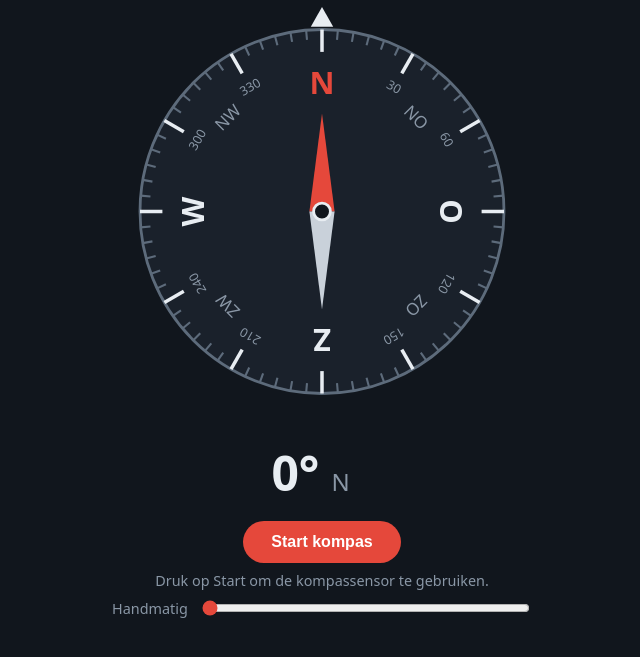
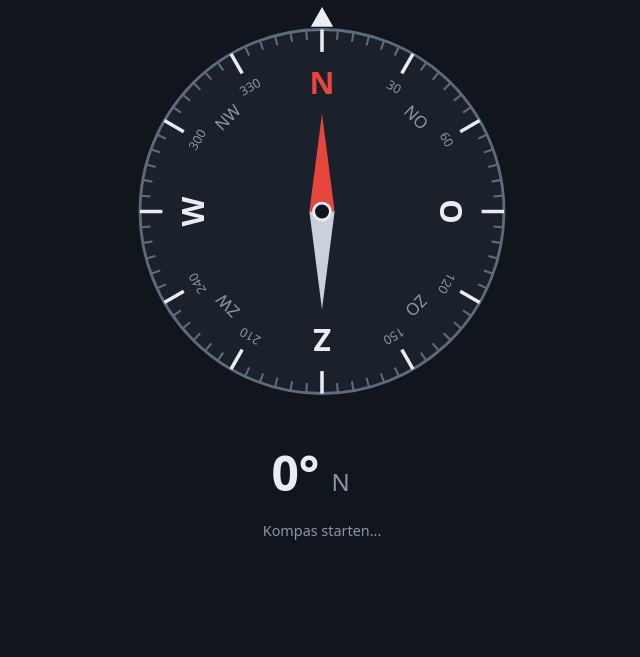
Before and after one commit to PaulSinnema/Kompas, an ASP.NET Core app: page / in a window 1280 px wide. Shown: the part 68-725 px from the top of the page, without its empty margins (318-958 px from the left). Run offline with ASP.NET Core 8, Linux system fonts and the light colour scheme.

Commit message:
Removed 'Manual' and starts compass immediately

```diff
--- a/Kompas/Pages/Home.razor
+++ b/Kompas/Pages/Home.razor
@@ -54,22 +54,7 @@
         <span class="dir">@Direction</span>
     </div>
 
-    <div class="controls">
-        @if (!_sensorActive)
-        {
-            <button class="btn" @onclick="StartSensorAsync">Start kompas</button>
-        }
-        else
-        {
-            <button class="btn secondary" @onclick="StopSensorAsync">Stop sensor</button>
-        }
-        <p class="status">@_status</p>
-
-        <label class="manual">
-            Handmatig
-            <input type="range" min="0" max="359" step="1" value="@Rounded" @oninput="OnSliderInput" />
-        </label>
-    </div>
+    <p class="status">@_status</p>
 </main>
 
 @code {
@@ -85,8 +70,7 @@
     private DotNetObjectReference<Home>? _dotNetRef;
     private double _heading;
     private double _rotation; // continuous angle, avoids 359->0 spin
-    private bool _sensorActive;
-    private string _status = "Druk op Start om de kompassensor te gebruiken.";
+    private string _status = "Kompas starten...";
 
     private int Rounded => (int)Math.Round(_heading) % 360;
 
@@ -94,49 +78,40 @@
 
     private static string Css(double value) => value.ToString("0.##", CultureInfo.InvariantCulture);
 
-    private async Task StartSensorAsync()
+    protected override async Task OnAfterRenderAsync(bool firstRender)
     {
-        _dotNetRef ??= DotNetObjectReference.Create(this);
+        if (!firstRender) return;
+
+        _dotNetRef = DotNetObjectReference.Create(this);
         var result = await JS.InvokeAsync<string>("kompas.start", _dotNetRef);
-        _sensorActive = result == "ok";
         _status = result switch
         {
             "ok" => "Wachten op sensor...",
-            "denied" => "Toegang tot de sensor geweigerd.",
+            "needs-tap" => "Tik op het scherm om het kompas te starten.",
             "insecure" => "Sensor vereist HTTPS.",
-            _ => "Geen kompassensor beschikbaar. Gebruik de schuif."
+            _ => "Geen kompassensor beschikbaar."
         };
-    }
-
-    private async Task StopSensorAsync()
-    {
-        await JS.InvokeVoidAsync("kompas.stop");
-        _sensorActive = false;
-        _status = "Sensor gestopt.";
+        StateHasChanged();
     }
 
     [JSInvokable]
     public void OnHeading(double heading)
     {
-        if (!_sensorActive) return;
         SetHeading(heading);
-        _status = "Sensor actief.";
+        _status = "";
         StateHasChanged();
     }
 
     [JSInvokable]
-    public void OnNoSensor()
+    public void OnStatus(string status)
     {
-        _sensorActive = false;
-        _status = "Geen sensordata ontvangen. Gebruik de schuif.";
+        _status = status switch
+        {
+            "waiting" => "Wachten op sensor...",
+            "denied" => "Toegang tot de sensor geweigerd.",
+            _ => "Geen kompassensor beschikbaar."
+        };
         StateHasChanged();
-    }
-
-    private async Task OnSliderInput(ChangeEventArgs e)
-    {
-        if (_sensorActive) await StopSensorAsync();
-        if (double.TryParse(e.Value?.ToString(), NumberStyles.Float, CultureInfo.InvariantCulture, out var value))
-            SetHeading(value);
     }
 
     private void SetHeading(double heading)
--- a/Kompas/wwwroot/css/app.css
+++ b/Kompas/wwwroot/css/app.css
@@ -87,39 +87,7 @@ h1 {
 .readout .deg { font-size: 3rem; font-weight: 700; }
 .readout .dir { font-size: 1.5rem; color: var(--muted); min-width: 3ch; }
 
-.controls {
-    display: flex;
-    flex-direction: column;
-    align-items: center;
-    gap: 0.5rem;
-    width: min(90vw, 420px);
-}
-
-.btn {
-    border: 0;
-    border-radius: 999px;
-    padding: 0.75rem 1.75rem;
-    font-size: 1rem;
-    font-weight: 600;
-    background: var(--accent);
-    color: #fff;
-    cursor: pointer;
-}
-
-.btn.secondary { background: var(--panel); color: var(--fg); }
-
-.status { margin: 0; font-size: 0.9rem; color: var(--muted); text-align: center; }
-
-.manual {
-    display: flex;
-    align-items: center;
-    gap: 0.75rem;
-    width: 100%;
-    font-size: 0.9rem;
-    color: var(--muted);
-}
-
-.manual input { flex: 1; accent-color: var(--accent); }
+.status { margin: 0; min-height: 1.2em; font-size: 0.9rem; color: var(--muted); text-align: center; }
 
 #blazor-error-ui {
     display: none;
```
Also changed, not shown: Kompas/wwwroot/js/compass.js (+30 -9 lines).
